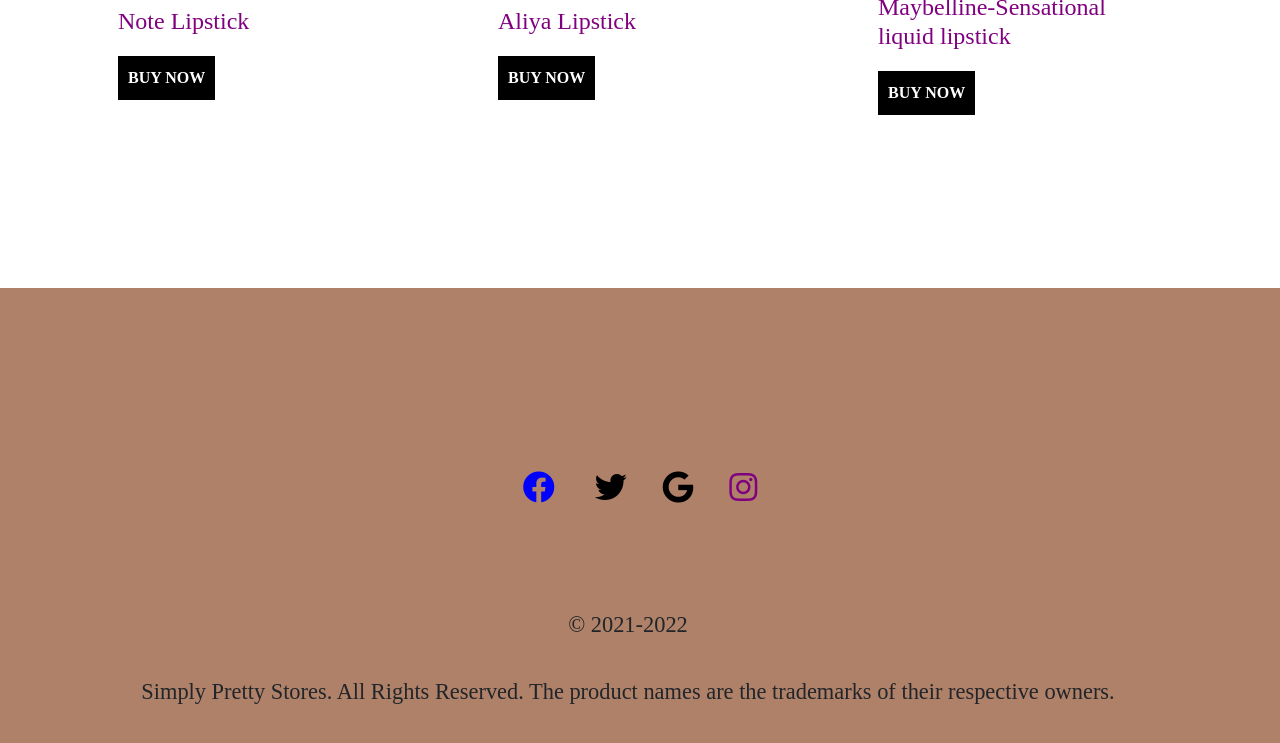
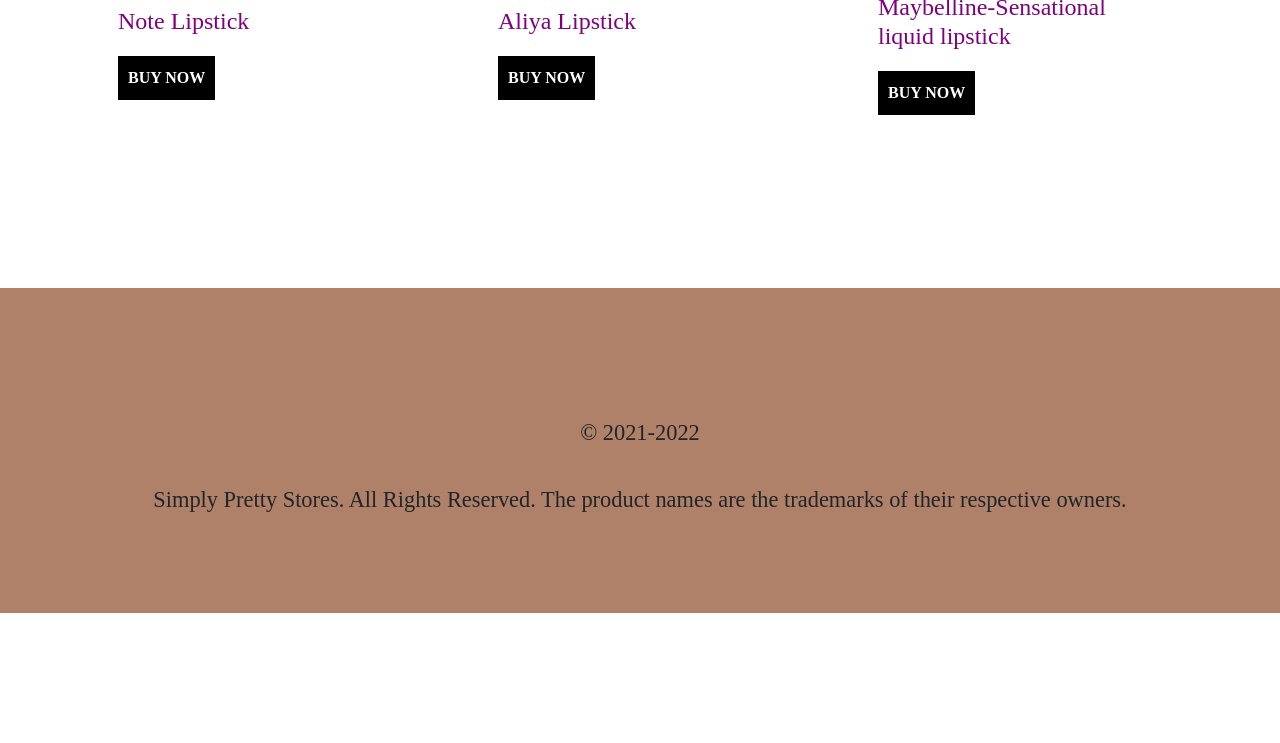
Before and after one commit to Emmaluga/simply-pretty, a plain HTML site: page lipstick.html in a window 1280 px wide. Shown: the part 601-1344 px from the top of the page. After the commit the page ends 1214 px from the top, so only its background shows below. Drawn offline with nearby package versions, Linux system fonts and the light colour scheme; a web font is replaced by a local one.

Commit message:
Update lipstick.html

```diff
--- a/lipstick.html
+++ b/lipstick.html
@@ -127,24 +127,12 @@ crossorigin="anonymous" />
 
  <section class="footer mt-5 d-flex justify-content-around" style="padding: 80px 0; background-color: #af8169;  ">
   <div class="container">
-    <div class="row ">
 
-        <div class="col-sm-12 mt-5">
-
-         <div class="footer1 text-center align-items-center mt-5 mb-5">
-
-          <a href="" class="mx-3" style="font-size: 2em; color: blue;">  <i class="fab fa-facebook"></i> </a>
-          <a href="" class="mx-3" style="font-size: 2em;"> <i class="fab fa-twitter"></i></a>
-          <a href="" class="mx-3" style="font-size: 2em;"><i class="fab fa-google"></i></a>
-         <a href="" class="mx-3"  style="font-size: 2em; color: purple; "> <i class="fab fa-instagram"></i></a>
-         </div>
-
-      </div>
       <div class="row text-center ">
        <div class="col-sm-12 mt-5">
          <p class=" text-black " style="font-size: 1.4em;">© 2021-2022 <br><br> Simply Pretty Stores. All Rights Reserved.
             The product names are the trademarks of their respective owners.</p>
-       </div>
+
      </div>
     </div>
   </div>
```
